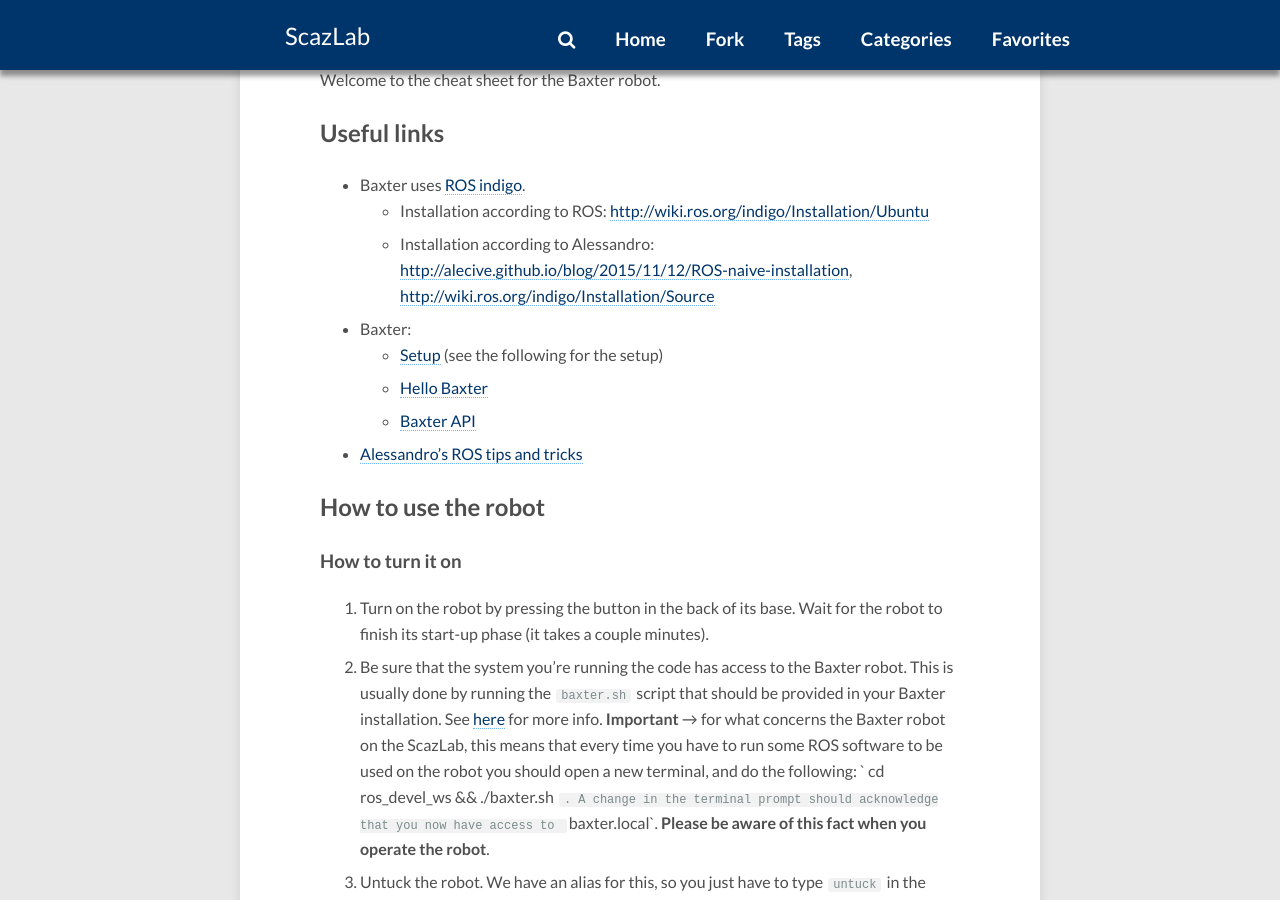
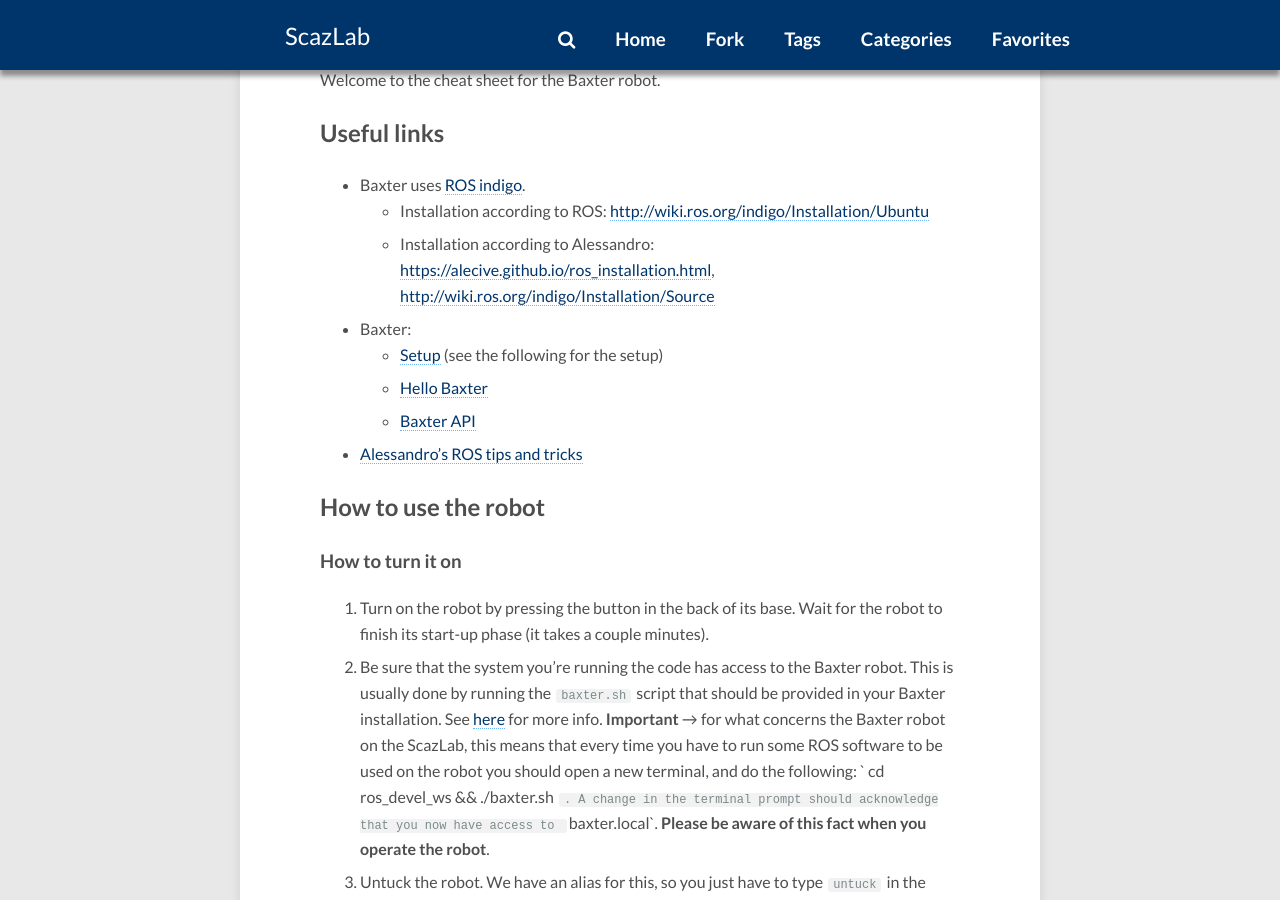
Before and after one commit to ScazLab/ScazLab.github.io, a Jekyll site: the page built from _posts/2017-03-08-Baxter-cheat-sheet.md, in a window 1280 px wide and 900 px high, scrolled down 838 px. Built offline with Jekyll 4.4.1, drawn with Linux system fonts in a browser that asks for light colours; nearby versions of some CDN libraries; comment, search, counter and statistics services are not loaded; some of the changed lines change nothing that is shown.

Commit message:
Fix URL to @alecive's blog

```diff
--- a/_posts/2017-03-08-Baxter-cheat-sheet.md
+++ b/_posts/2017-03-08-Baxter-cheat-sheet.md
@@ -18,12 +18,12 @@
 
 - Baxter uses [ROS indigo](http://wiki.ros.org/indigo).
   - Installation according to ROS: <http://wiki.ros.org/indigo/Installation/Ubuntu>
-  - Installation according to Alessandro: <http://alecive.github.io/blog/2015/11/12/ROS-naive-installation>, <http://wiki.ros.org/indigo/Installation/Source>
+  - Installation according to Alessandro: <https://alecive.github.io/ros_installation.html>, <http://wiki.ros.org/indigo/Installation/Source>
 - Baxter:
   - [Setup](http://sdk.rethinkrobotics.com/wiki/Workstation_Setup) (see the following for the setup)
   - [Hello Baxter](http://sdk.rethinkrobotics.com/wiki/Hello_Baxter)
   - [Baxter API](http://sdk.rethinkrobotics.com/wiki/API_Reference)
-- [Alessandro's ROS tips and tricks](http://alecive.github.io/blog/2016/02/08/ROS-concepts/)
+- [Alessandro's ROS tips and tricks](https://alecive.github.io/ros_concepts.html)
 
 <!-- More -->
 
```
